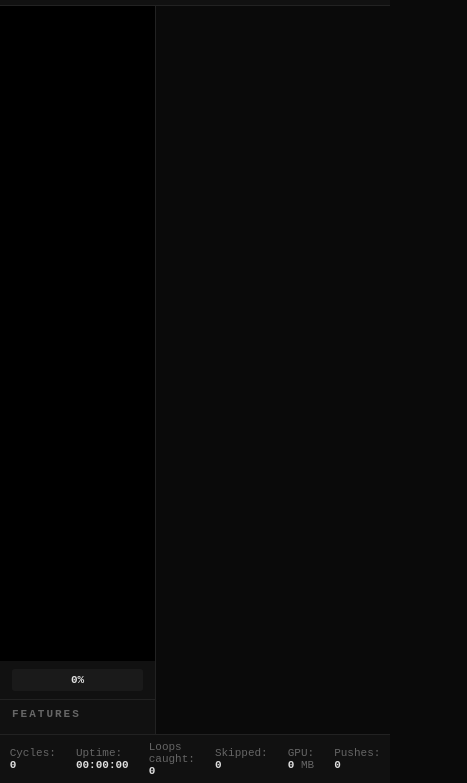
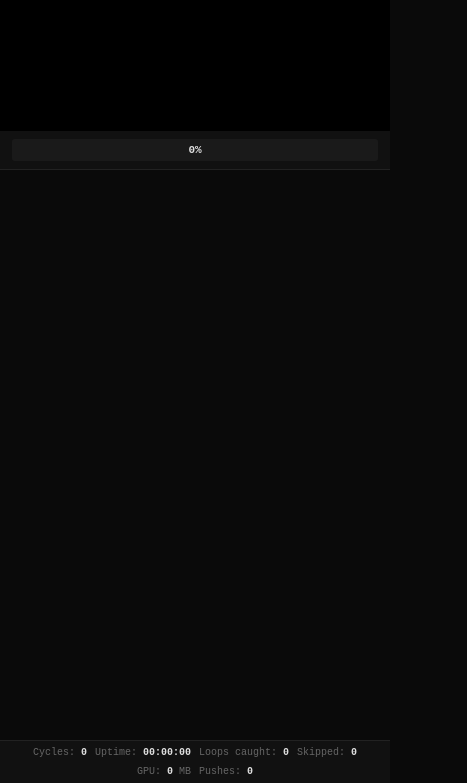
Before and after one commit to Snail3D/gameforge, a website: page src/dashboard/public/index.html in a window 390 px wide. Shown: the part 61-844 px from the top of the page, 467 px wide, since content can reach past the window. Drawn offline with Linux system fonts and the light colour scheme.

Commit message:
fix: responsive layout — game scales to fit, narrow window stacks vertically for side-panel use

```diff
--- a/src/dashboard/public/style.css
+++ b/src/dashboard/public/style.css
@@ -151,12 +151,16 @@ main {
   overflow: hidden;
 }
 
-/* Game preview */
+/* Game preview — scales to fit container */
 .game-preview {
   flex: 1;
   min-height: 0;
-  background: var(--bg-card);
+  background: #000;
   position: relative;
+  display: flex;
+  align-items: center;
+  justify-content: center;
+  overflow: hidden;
 }
 
 .game-preview iframe {
@@ -164,6 +168,8 @@ main {
   height: 100%;
   border: none;
   background: #000;
+  /* Scale game to fit without clipping */
+  transform-origin: top left;
 }
 
 /* Progress bar */
@@ -420,6 +426,34 @@ footer strong {
   color: var(--text);
 }
 
+/* Responsive — narrow window / side panel mode */
+@media (max-width: 800px) {
+  main {
+    flex-direction: column;
+  }
+
+  .panel-left {
+    width: 100%;
+    border-right: none;
+    border-bottom: 1px solid var(--border);
+    max-height: 45%;
+  }
+
+  .panel-right {
+    width: 100%;
+    flex: 1;
+  }
+
+  .feature-list-wrap {
+    display: none; /* hide features in narrow mode — progress bar is enough */
+  }
+
+  header h1 { font-size: 14px; letter-spacing: 2px; }
+  .game-name { display: none; }
+  .timer { font-size: 16px; }
+  footer { flex-wrap: wrap; gap: 8px; font-size: 10px; }
+}
+
 /* Scrollbar */
 ::-webkit-scrollbar {
   width: 6px;
```
